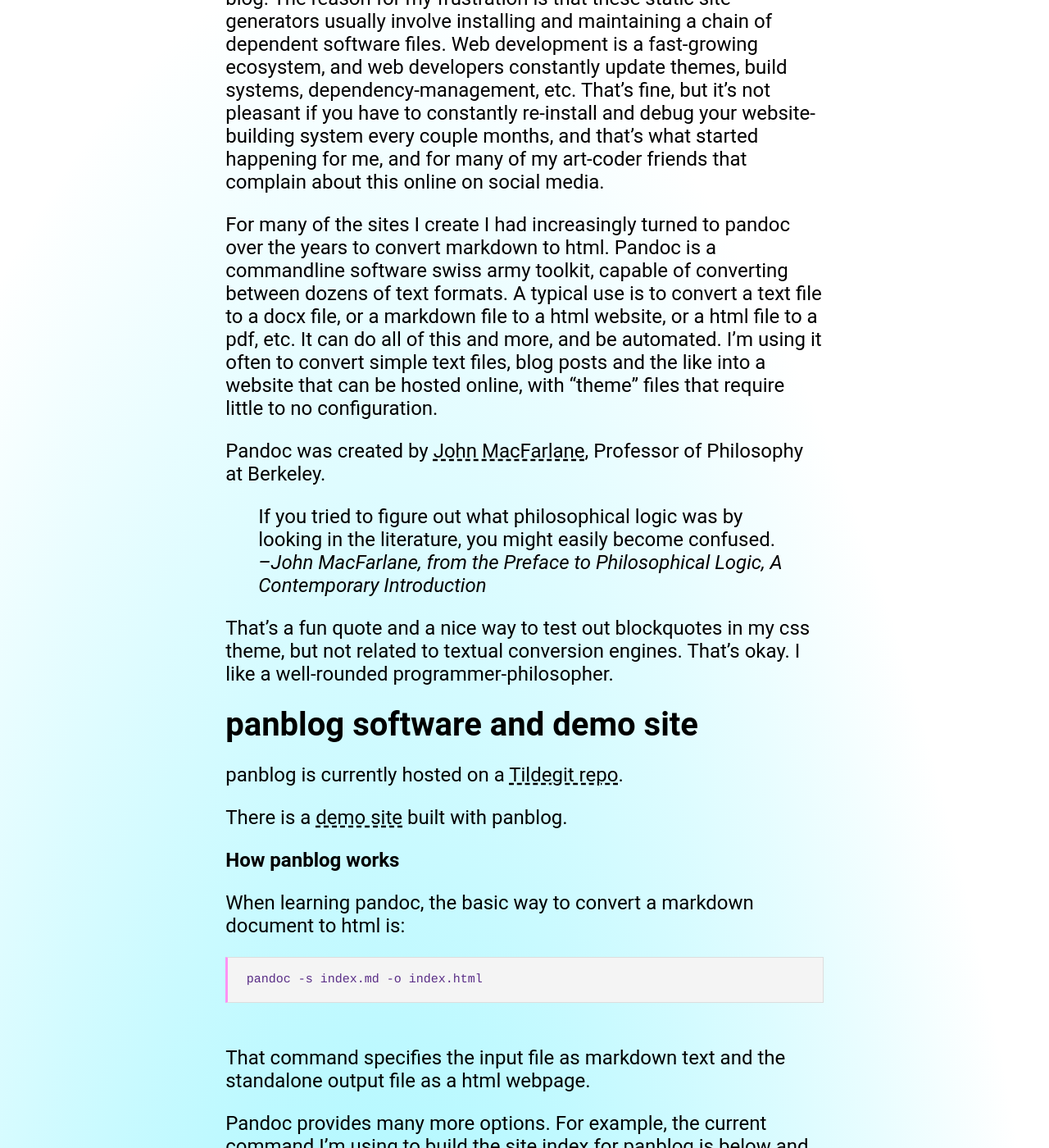
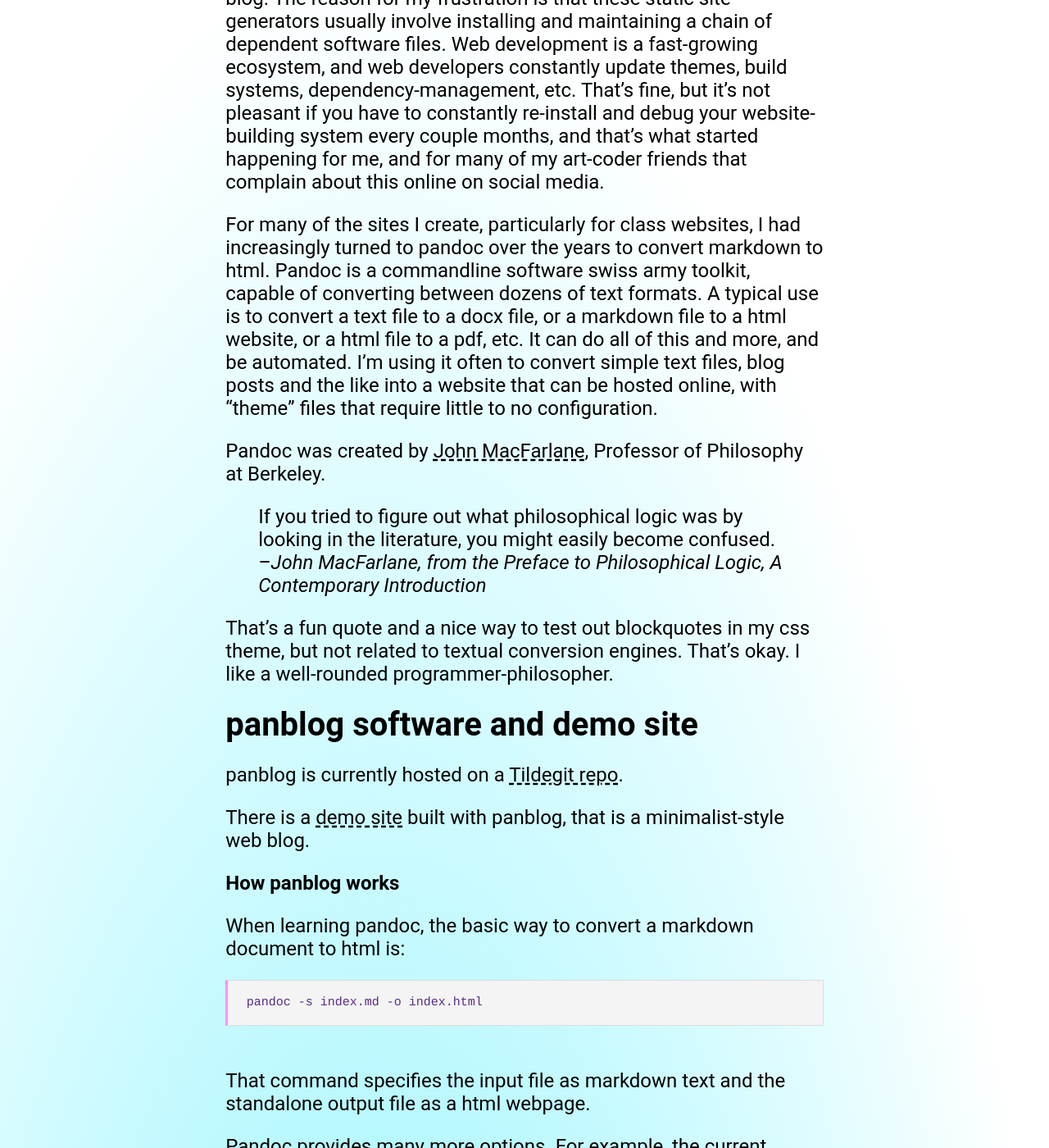
Before and after one commit to lee2sman/nosebook, a Jekyll site: the page built from _posts/2024-12-10-panblog-demo-out.md, in a window 1280 px wide and 1400 px high, scrolled down 1304 px. Shown: the whole window at 82% size. Built offline with Jekyll 4.4.1, drawn with Linux system fonts in a browser that asks for light colours; some web fonts are replaced.

Commit message:
update panblog-demo-out.md

```diff
--- a/_posts/2024-12-10-panblog-demo-out.md
+++ b/_posts/2024-12-10-panblog-demo-out.md
@@ -12,7 +12,7 @@
 
 I created panblog because I was frustrated with my regular jekyll static site generator, which ironically is used to generate the blog you are likely reading from right now if you are reading my nosebook blog. The reason for my frustration is that these static site generators usually involve installing and maintaining a chain of dependent software files. Web development is a fast-growing ecosystem, and web developers constantly update themes, build systems, dependency-management, etc. That's fine, but it's not pleasant if you have to constantly re-install and debug your website-building system every couple months, and that's what started happening for me, and for many of my art-coder friends that complain about this online on social media.
 
-For many of the sites I create I had increasingly turned to pandoc over the years to convert markdown to html. Pandoc is a commandline software swiss army toolkit, capable of converting between dozens of text formats. A typical use is to convert a text file to a docx file, or a markdown file to a html website, or a html file to a pdf, etc. It can do all of this and more, and be automated. I'm using it often to convert simple text files, blog posts and the like into a website that can be hosted online, with "theme" files that require little to no configuration.
+For many of the sites I create, particularly for class websites, I had increasingly turned to pandoc over the years to convert markdown to html. Pandoc is a commandline software swiss army toolkit, capable of converting between dozens of text formats. A typical use is to convert a text file to a docx file, or a markdown file to a html website, or a html file to a pdf, etc. It can do all of this and more, and be automated. I'm using it often to convert simple text files, blog posts and the like into a website that can be hosted online, with "theme" files that require little to no configuration.
 
 Pandoc was created by [John MacFarlane](https://philosophy.berkeley.edu/people/detail/1), Professor of Philosophy at Berkeley.
 
@@ -24,7 +24,7 @@
 
 panblog is currently hosted on a [Tildegit repo](https://tildegit.org/exquisitecorp/panblog).
 
-There is a [demo site](https://exquisitecorp.tildepages.org/panblog-demo/) built with panblog.
+There is a [demo site](https://exquisitecorp.tildepages.org/panblog-demo/) built with panblog, that is a minimalist-style web blog.
 
 
 ### How panblog works
```
